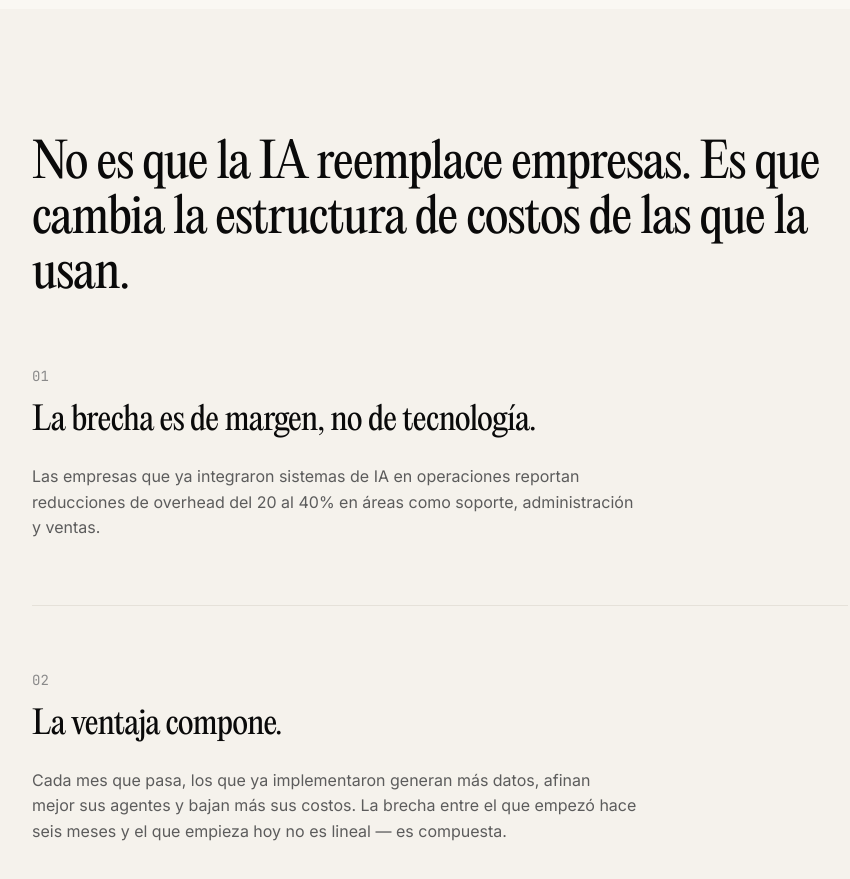
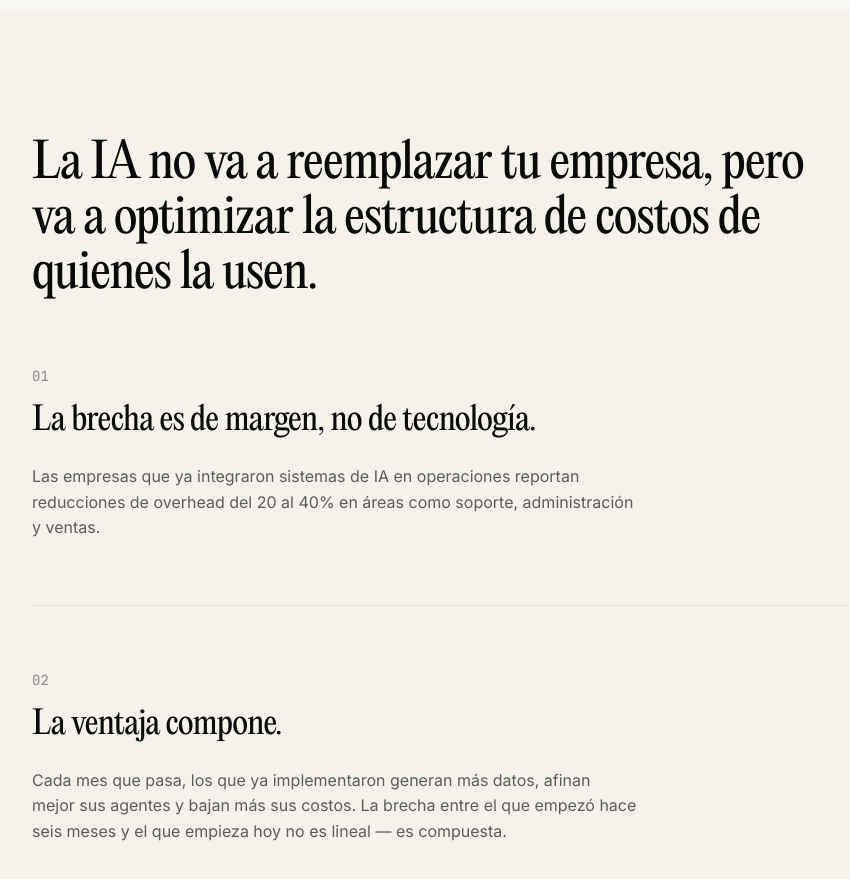
Before and after one commit to dami-novolabs/landingb2b, a Next.js app: page /opera in a window 1280 px wide. Shown: the part 1800-2679 px from the top of the page, without its empty margins (200-1050 px from the left). Built offline with nearby package versions, Linux system fonts and the light colour scheme.

Commit message:
fix: update Solution component text for clarity on AI impact
Updated the explanation of AI's role in cost structure optimization for better understanding.

Co-authored-by: Dami <102418453+dami-novolabs@users.noreply.github.com>

```diff
--- a/src/components/opera/Solution.tsx
+++ b/src/components/opera/Solution.tsx
@@ -28,7 +28,7 @@ export default function Solution() {
     <section className="bg-novo-cream py-[80px] md:py-[128px]">
       <div className="mx-auto max-w-[880px] px-8">
         <h2 className="mb-16 font-display text-[32px] leading-[1.15] tracking-[-0.02em] text-novo-black md:text-[48px]">
-          No es que la IA reemplace empresas. Es que cambia la estructura de costos de las que la usan.
+          La IA no va a reemplazar tu empresa, pero va a optimizar la estructura de costos de quienes la usen.
         </h2>
 
         <div>
```
